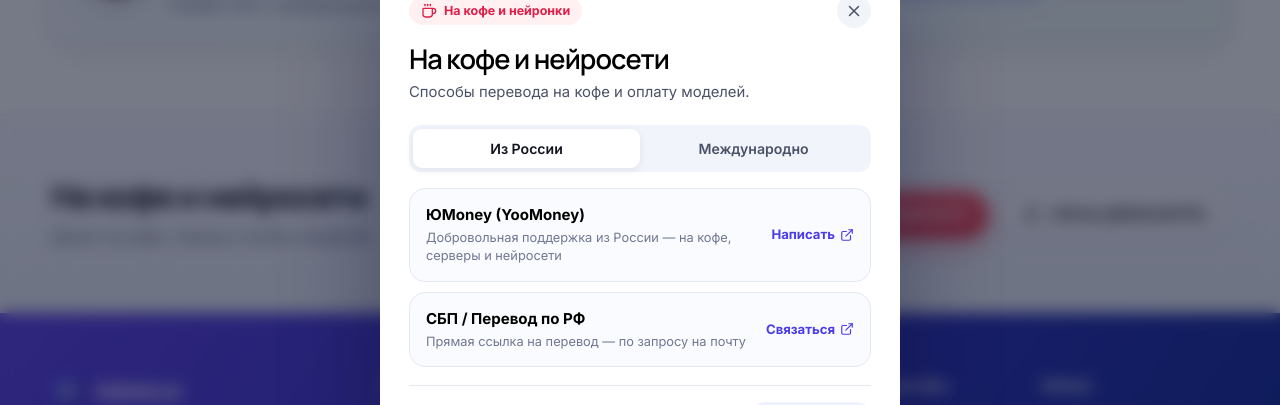
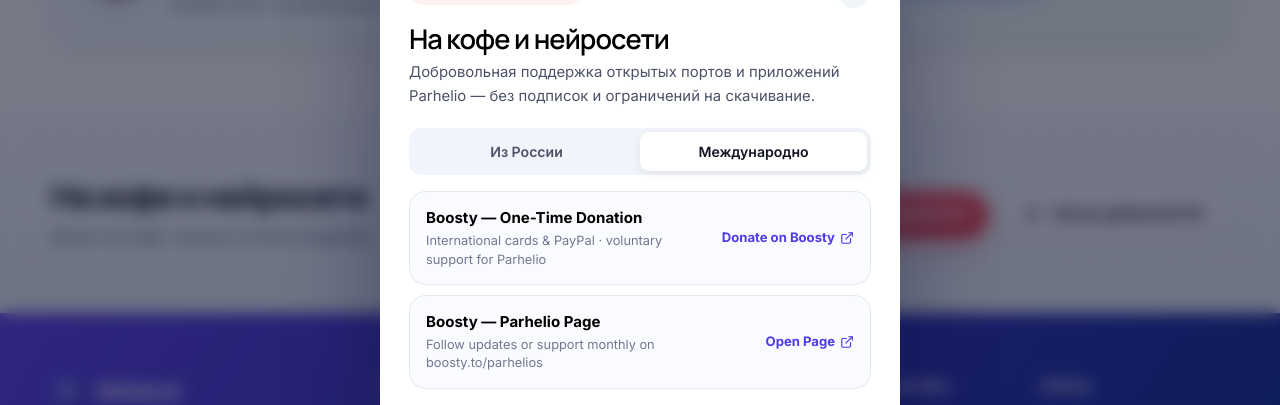
Before and after one commit to Nikita56792/land, a React (Vite) app: page / in a window 1280 px wide. Both pictures are taken after a click on the button "Поддержать". Shown: the part 3423-3828 px from the top of the page. Built offline with nearby package versions, Linux system fonts and the light colour scheme; no server answers; a web font is replaced by a local one.

Commit message:
Connect YooMoney (RU) and Boosty (Intl) donation links with SmartMirror region default

```diff
--- a/src/components/SupportModal.tsx
+++ b/src/components/SupportModal.tsx
@@ -1,10 +1,14 @@
 import { useEffect, useRef, useState } from 'react';
 import { Check, Coffee, Copy, ExternalLink, Mail, X } from 'lucide-react';
 import { DONATE_METHODS, STUDIO_INFO } from '../data/catalog';
+import { useSmartMirror } from '../lib/mirrors';
 
 export function SupportModal({ onClose }: { onClose: () => void }) {
   const ref = useRef<HTMLDialogElement>(null);
-  const [region, setRegion] = useState<'ru' | 'intl'>('ru');
+  const { activeMirror } = useSmartMirror();
+  const [region, setRegion] = useState<'ru' | 'intl'>(
+    activeMirror === 'ru' ? 'ru' : 'intl'
+  );
   const [copied, setCopied] = useState(false);
 
   useEffect(() => {
@@ -54,7 +58,8 @@ export function SupportModal({ onClose }: { onClose: () => void }) {
 
         <h2 id="support-modal-title">На кофе и нейросети</h2>
         <p className="support-modal-lead">
-          Способы перевода на кофе и оплату моделей.
+          Добровольная поддержка открытых портов и приложений Parhelio — без
+          подписок и ограничений на скачивание.
         </p>
 
         <div className="segment-control" role="tablist" aria-label="Способ поддержки">
--- a/src/data/catalog.ts
+++ b/src/data/catalog.ts
@@ -102,27 +102,34 @@ export const STUDIO_INFO = {
 export const DONATE_METHODS = {
   ru: [
     {
-      name: 'ЮMoney (YooMoney)',
-      detail: 'Добровольная поддержка из России — на кофе, серверы и нейросети',
-      actionLabel: 'Написать',
-      href: 'mailto:hello@parhelio.ru?subject=Support%20Parhelio%20(YooMoney)',
-      valueToCopy: '',
+      name: 'ЮMoney (Карты РФ · SberPay · Кошелёк)',
+      detail: 'Добровольный перевод на кофе, серверы и нейросети · 4100119696403242',
+      actionLabel: 'Перевести',
+      href: 'https://yoomoney.ru/to/4100119696403242',
+      valueToCopy: '4100119696403242',
     },
     {
-      name: 'СБП / Перевод по РФ',
-      detail: 'Прямая ссылка на перевод — по запросу на почту',
-      actionLabel: 'Связаться',
-      href: 'mailto:hello@parhelio.ru?subject=Support%20Parhelio%20(SBP)',
+      name: 'Boosty (Разовый донат)',
+      detail: 'Альтернативный способ поддержки с карт РФ и из-за рубежа',
+      actionLabel: 'Открыть Boosty',
+      href: 'https://boosty.to/parhelios/donate',
       valueToCopy: '',
     },
   ],
   intl: [
     {
-      name: 'GitHub / Direct Contact',
-      detail: 'Международная поддержка и связь через GitHub или почту',
-      actionLabel: 'GitHub @Nikita56792',
-      href: 'https://github.com/Nikita56792',
-      valueToCopy: 'hello@parhelio.ru',
+      name: 'Boosty — One-Time Donation',
+      detail: 'International cards & PayPal · voluntary support for Parhelio',
+      actionLabel: 'Donate on Boosty',
+      href: 'https://boosty.to/parhelios/donate',
+      valueToCopy: '',
+    },
+    {
+      name: 'Boosty — Parhelio Page',
+      detail: 'Follow updates or support monthly on boosty.to/parhelios',
+      actionLabel: 'Open Page',
+      href: 'https://boosty.to/parhelios',
+      valueToCopy: '',
     },
   ],
 };
```
Also changed, not shown: 1 other file (tests, documents, lock files or other folders).
